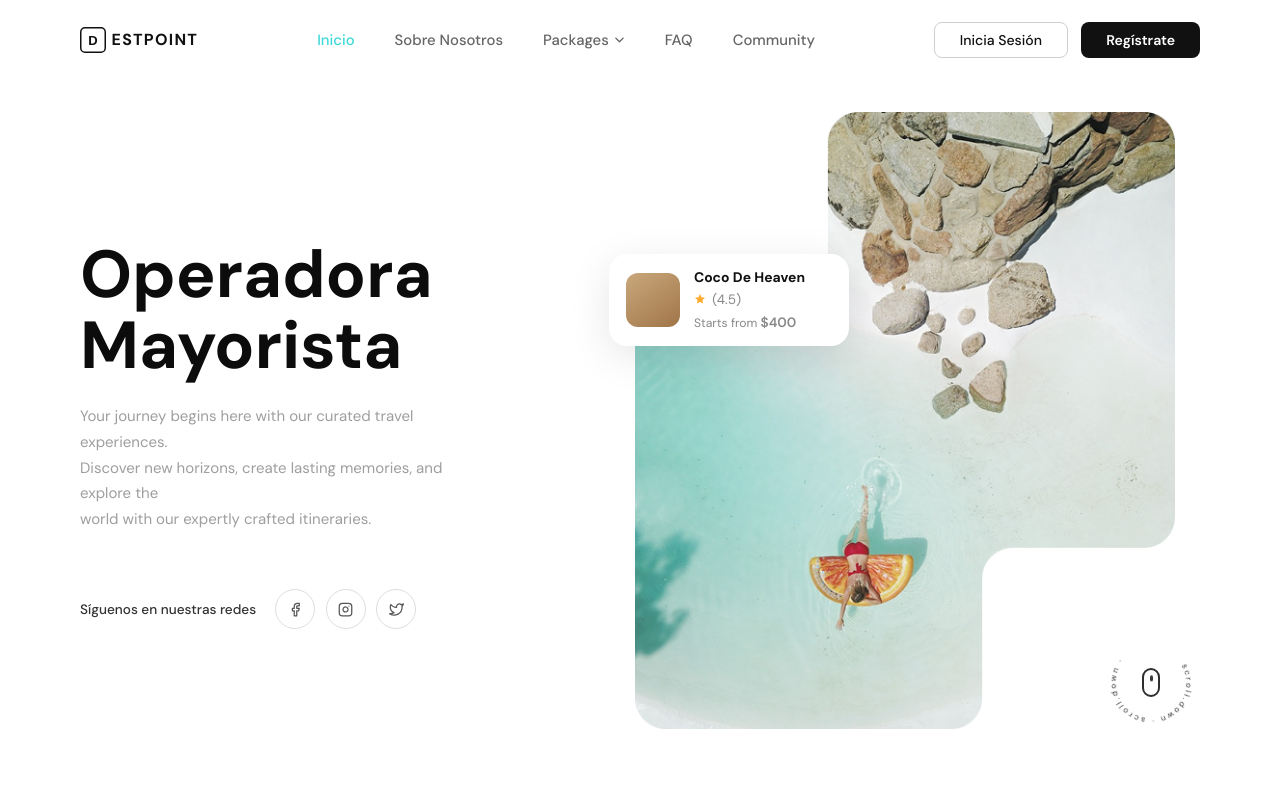
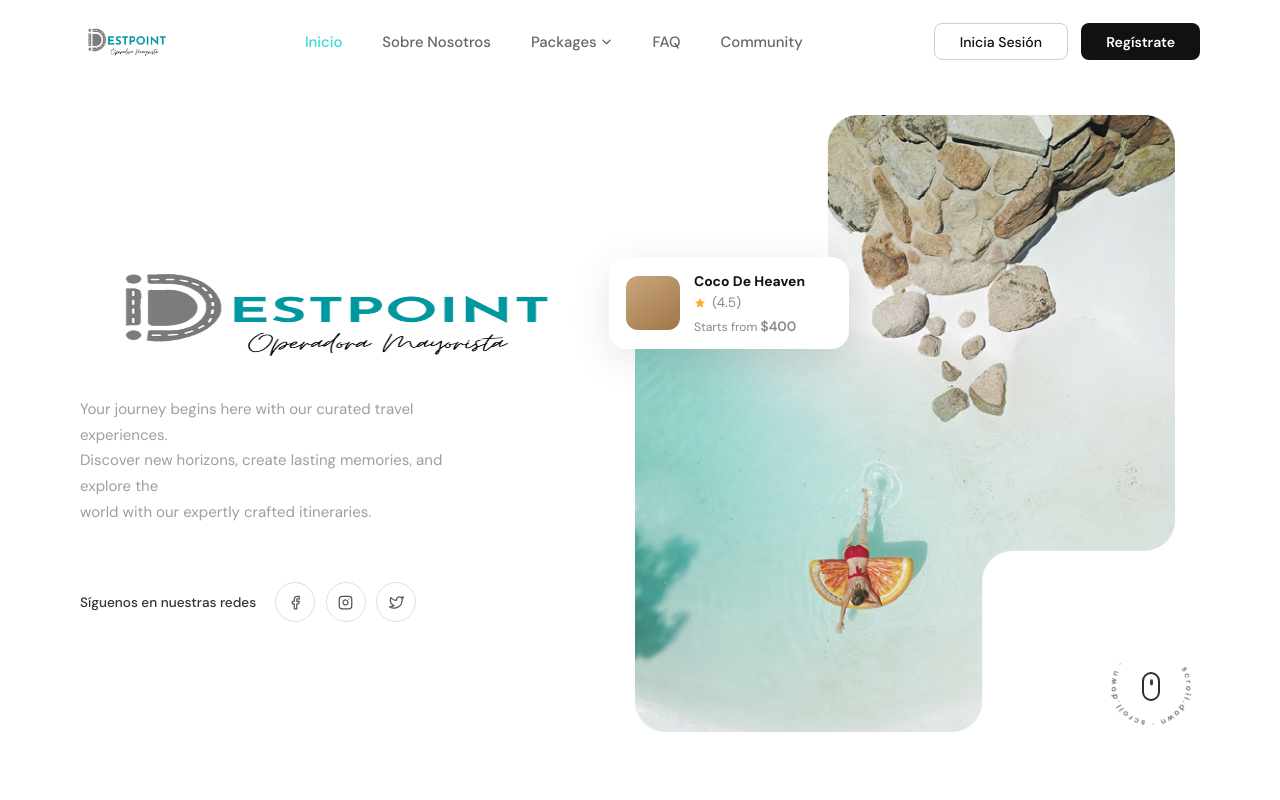
Before and after one commit to LeonardoPool/Destpoint-Landing, a SvelteKit app: page / in a window 1280 px wide. Shown: the top 800 px of the page. Built offline with nearby package versions, Linux system fonts and the light colour scheme.

Commit message:
Commit Prueba
Se realiza un commit de prueba para avanzar con la web y su interfaz

```diff
--- a/src/routes/+page.svelte
+++ b/src/routes/+page.svelte
@@ -1,5 +1,6 @@
 <script lang="ts">
 	import subtractImg from '$lib/images/Subtract.png';
+	import logoImg from '$lib/images/logo.png';
 	import travelokaLogo from '$lib/images/empresas/Traveloka logo.svg';
 	import airbnbLogo from '$lib/images/empresas/airbnb logo.svg';
 	import expediaLogo from '$lib/images/empresas/Expedia logo.svg';
@@ -86,12 +87,7 @@
 <!-- ─── Navbar ──────────────────────────────────────────────── -->
 <nav class="navbar">
 	<a href="/" class="logo">
-		<!-- Logo mark: rounded square with "D" + "ESTPOINT" → reads DESTPOINT -->
-		<svg width="26" height="26" viewBox="0 0 26 26" fill="none" xmlns="http://www.w3.org/2000/svg">
-			<rect x="0.75" y="0.75" width="24.5" height="24.5" rx="4.25" stroke="#111" stroke-width="1.5" />
-			<text x="13" y="18" text-anchor="middle" font-size="13" font-weight="700" fill="#111" font-family="sans-serif">D</text>
-		</svg>
-		<span class="logo-name">ESTPOINT</span>
+		<img src={logoImg} alt="Destpoint Logo" class="logo-img" />
 	</a>
 
 	<ul class="nav-links">
@@ -121,9 +117,7 @@
 
 	<!-- Left column -->
 	<div class="hero-left">
-		<h1 class="hero-title">
-			Operadora<br />Mayorista
-		</h1>
+		<img src={logoImg} alt="Destpoint" class="hero-logo" />
 		<p class="hero-desc">
 			Your journey begins here with our curated travel experiences.<br />
 			Discover new horizons, create lasting memories, and explore the<br />
@@ -382,8 +376,8 @@
 			<div class="footer-logo">
 				<!-- Logo mark -->
 				<svg width="26" height="26" viewBox="0 0 26 26" fill="none" xmlns="http://www.w3.org/2000/svg">
-					<rect x="0.75" y="0.75" width="24.5" height="24.5" rx="4.25" stroke="#1a9fd8" stroke-width="1.5" />
-					<text x="13" y="18" text-anchor="middle" font-size="13" font-weight="700" fill="#1a9fd8" font-family="sans-serif">D</text>
+			<rect x="0.75" y="0.75" width="24.5" height="24.5" rx="4.25" stroke="#184a57" stroke-width="1.5" />
+			<text x="13" y="18" text-anchor="middle" font-size="13" font-weight="700" fill="#184a57" font-family="sans-serif">D</text>
 				</svg>
 				<span class="footer-logo-name">Destpoint</span>
 			</div>
```
Also changed, not shown: src/lib/images/logo.png (added), src/lib/styles/hero.css.
